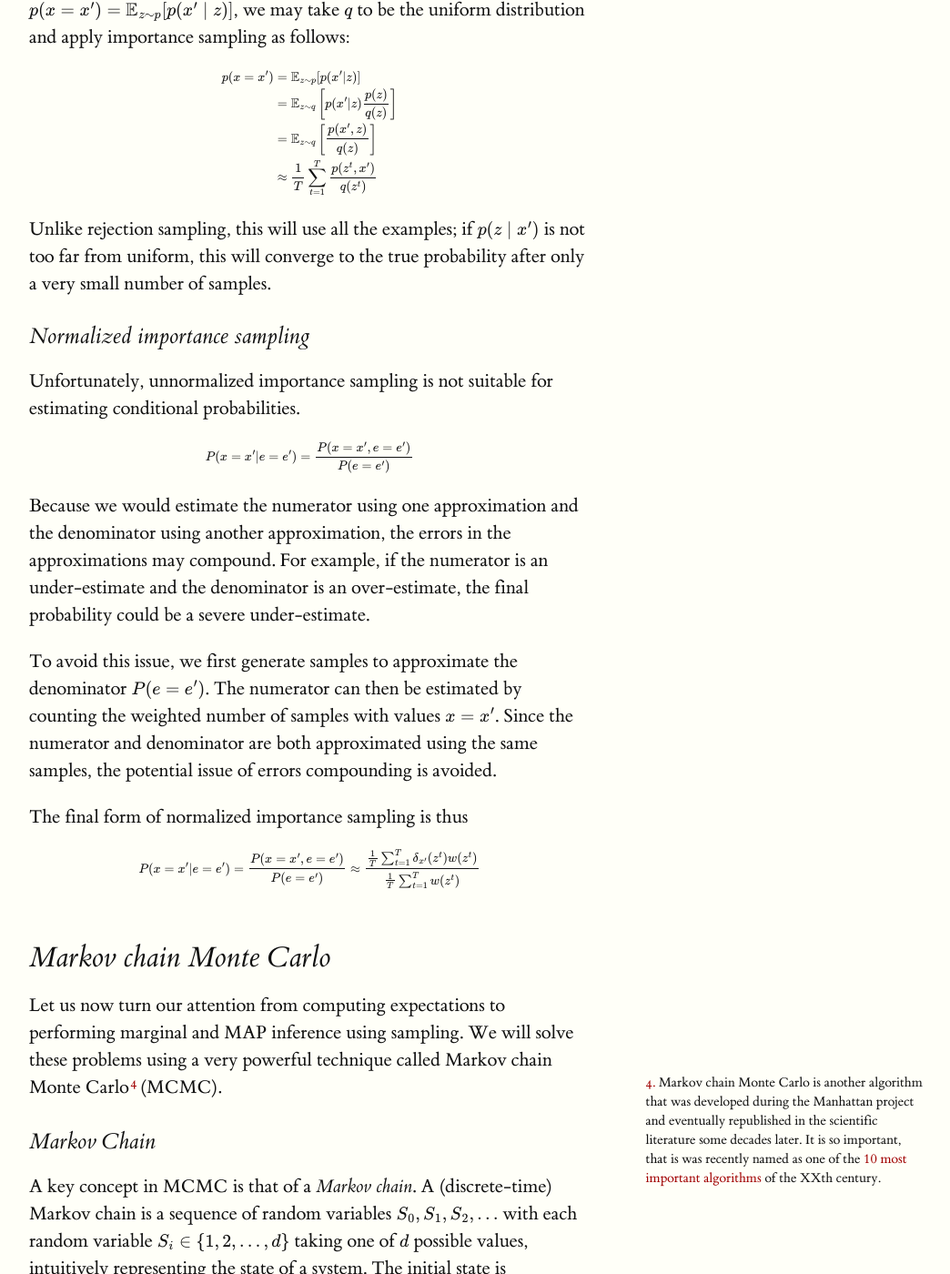
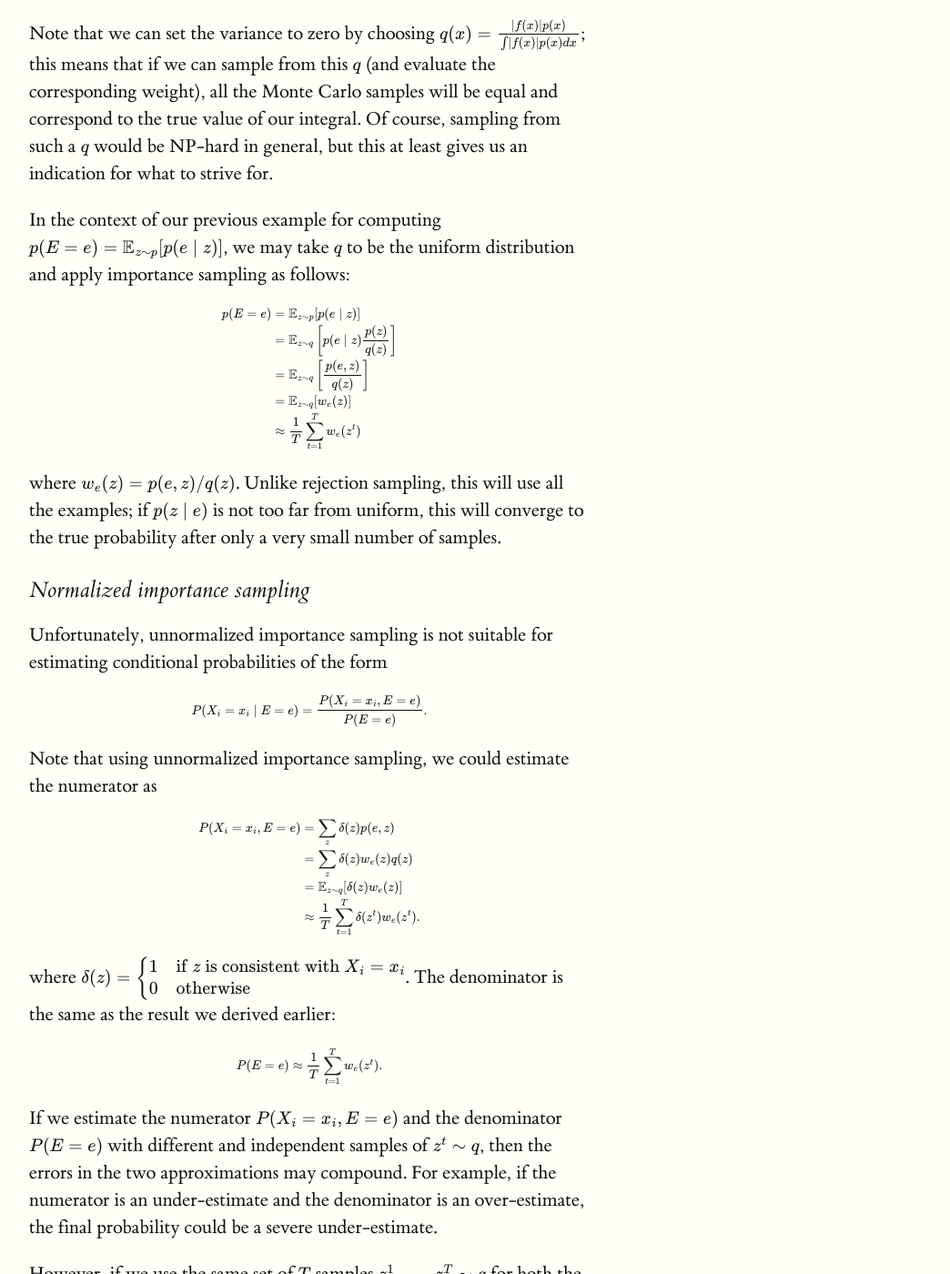
Before and after one commit to ermongroup/cs228-notes, a Jekyll site: the page built from inference/sampling/index.md, in a window 1280 px wide and 1400 px high, scrolled down 4149 px. Shown: the whole window at 91% size, without its empty margins (128-1172 px from the left). Built offline with Jekyll 4.4.1, drawn with Linux system fonts in a browser that asks for light colours; formulas are drawn with MathJax 3; some of the changed text lies outside the part shown.

Commit message:
Add more detail to importance sampling notes

```diff
--- a/inference/sampling/index.md
+++ b/inference/sampling/index.md
@@ -2,6 +2,8 @@
 layout: post
 title: Sampling methods
 ---
+$$\newcommand{iid}{\overset{\text{i.i.d.}}{\sim}}$$
+
 In practice, the probabilistic models that we use are often quite complex, and simple algorithms like variable elimination may be too slow for them. In fact, many interesting classes of models may not admit exact polynomial-time solutions at all, and for this reason, much research effort in machine learning is spent on developing algorithms that yield *approximate* solutions to the inference problem. This section begins our study of such algorithms.
 
 There exist two main families of approximate algorithms: *variational* methods{% include sidenote.html id="note-variational" note="Variational inference methods take their name from the *calculus of variations*, which deals with optimizing functions that take other functions as arguments." %}, which formulate inference as an optimization problem, as well as *sampling* methods, which produce answers by repeatedly generating random numbers from a distribution of interest.
@@ -10,7 +12,7 @@ Sampling methods can be used to perform both marginal and MAP inference queries;
 
 ## Sampling from a probability distribution
 
-As a warm-up, let's think for a minute how we might sample from a multinomial distribution with $$k$$ possible outcomes and associated probabilities $$\theta_1,\ldots,\theta_k$$.
+As a warm-up, let's think for a minute how we might sample from a multinomial distribution with $$k$$ possible outcomes and associated probabilities $$\theta_1, \dotsc, \theta_k$$.
 
 Sampling, in general, is not an easy problem. Our computers can only generate samples from very simple distributions{% include sidenote.html id="note-pseudorandom" note="Even those samples are not truly random. They are actually taken from a deterministic sequence whose statistical properties (e.g. running averages) are indistinguishable from a truly random one. We call such sequences *pseudorandom*." %}, such as the uniform distribution over $$[0,1]$$. All sampling techniques involve calling some kind of simple subroutine multiple times in a clever way.
 
@@ -21,9 +23,9 @@ In our case, we may reduce sampling from a multinomial variable to sampling a si
 
 {% include marginfigure.html id="grade" url="assets/img/grade-model.png" description="Bayes net model describing the performance of a student on an exam. The distribution can be represented a product of conditional probability distributions specified by tables." %}
 
-Our technique for sampling from multinomials naturally extends to Bayesian networks with multinomial variables, via a method called *ancestral* (or *forward*) sampling. Given a probability $$p(x_1,...,x_n)$$ specified by a Bayes net, we sample variables in topological order. In other words, we start by sampling the variables with no parents; then we sample from the next generation by conditioning these variables' CPDs to values sampled at the first step. We proceed like this until the $$n$$ variables have been sampled.
+Our technique for sampling from multinomials naturally extends to Bayesian networks with multinomial variables, via a method called *ancestral* (or *forward*) sampling. Given a probability $$p(x_1, \dotsc, x_n)$$ specified by a Bayes net, we sample variables in topological order. We start by sampling the variables with no parents; then we sample from the next generation by conditioning these variables' CPDs to values sampled at the first step. We proceed like this until all $$n$$ variables have been sampled. Importantly, in a Bayesian network over $$n$$ variables, forward sampling allows us to sample from the joint distribution $$\bfx \sim p(\bfx)$$ in linear $$O(n)$$ time by taking exactly 1 multinomial sample from each CPD.
 
-In our earlier model of a student's grade, we would first sample an exam difficulty $$d'$$ and an intelligence level $$i'$$. Then, once we have samples, $$d', i'$$ we generate a student grade $$g'$$ from $$p(g \mid d', i')$$. At each step, we simply perform standard multinomial sampling.
+In our earlier model of a student's grade, we would first sample an exam difficulty $$d'$$ and an intelligence level $$i'$$. Then, once we have samples $$d'$$ and $$i'$$, we generate a student grade $$g'$$ from $$p(g \mid d', i')$$. At each step, we simply perform standard multinomial sampling.
 
 A former CS228 student has created an [interactive web simulation](http://pgmlearning.herokuapp.com/samplingApp) for visualizing Bayesian network forward sampling methods. Feel free to play around with it and, if you do, please submit any feedback or bugs through the Feedback button on the web app.
 
@@ -33,82 +35,120 @@ Sampling from a distribution lets us perform many useful tasks, including margin
 
 $$ \E_{x \sim p}[f(x)] = \sum_x f(x) p(x). $$
 
-If $$f(x)$$ does not have a special structure that matches the Bayes net structure of $$p$$, this integral will be impossible to perform analytically; instead, we will approximate it using a large number of samples from $$p$$. Algorithms that construct solutions based on a large number of samples from a given distribution are referred to as Monte Carlo (MC) methods{% include sidenote.html id="note-mc" note="The name Monte Carlo refers to a famous casino in the city of Monaco. The term was originally coined as a codeword by physicists working on the atomic bomb as part of the secret Manhattan project." %}.
+If $$f(x)$$ does not have special structure that matches the Bayes net structure of $$p$$, this integral will be impossible to perform analytically; instead, we will approximate it using a large number of samples from $$p$$. Algorithms that construct solutions based on a large number of samples from a given distribution are referred to as Monte Carlo (MC) methods{% include sidenote.html id="note-mc" note="The name Monte Carlo refers to a famous casino in the city of Monaco. The term was originally coined as a codeword by physicists working on the atomic bomb as part of the secret Manhattan project." %}.
 
 Monte Carlo integration is an important instantiation of the general Monte Carlo principle. This technique approximates a target expectation with
 
-$$ \E_{x \sim p}[f(x)] \approx \frac{1}{T} \sum_{t=1}^T f(x^t), $$
+$$ \E_{x \sim p}[f(x)] \approx I_T = \frac{1}{T} \sum_{t=1}^T f(x^t), $$
 
-where $$x^1,\ldots,x^T$$ are samples drawn according to $$p$$.
+where $$x^1, \dotsc, x^T$$ are samples drawn according to $$p$$. It can be shown that
 
-It is easy to show that the expected value of $$I_T$$, the MC estimate, equals the true integral. We say that $$I_T$$ is an unbiased estimator for $$\E_{x \sim p}[f(x)]$$. Moreover as $$I_T \to \E_{x \sim p}[f(x)]$$ as $$T \to \infty$$. Finally, we can show that the variance of $$I_T$$ equals $$\text{Var}_P(f(x))/T$$, which can be made arbitrarily small with $$T$$.
+$$
+\begin{align*}
+\E_{x^1, \dotsc, x^T \iid p} [I_T] &= \E_{x \sim p}[f(x)] \\
+\text{Var}_{x^1, \dotsc, x^T \iid p} [I_T] &= \frac{1}{T} \text{Var}_{x \sim p} [f(x)]
+\end{align*}
+$$
+
+The first equation says that the MC estimate $$I_T$$ is an unbiased estimator for $$\E_{x \sim p}[f(x)]$$. The two equations together show that $$I_T \to \E_{x \sim p}[f(x)]$$ as $$T \to \infty$$; in particular, the variance of $$I_T$$ can be made arbitrarily small with enough samples.
 
 ### Rejection sampling
 
 {% include marginfigure.html id="rejection" url="assets/img/rejection-sampling.png" description="Graphical illustration of rejection sampling. We may compute the area of circle by drawing uniform samples from the square; the fraction of points that fall in the circle represents its area. This method breaks down if the size of the circle is small relative to the size of the square." %}
 A special case of Monte Carlo integration is rejection sampling. We may use it to compute the area of a region $$R$$ by sampling in a larger region with a known area and recording the fraction of samples that falls within $$R$$.
 
-For example, we may use rejection sampling to compute marginal probabilities of the form $$p(x=x')$$: we may write this probability as $$\E_{x\sim p}[\Ind(x=x')]$$ and then take the Monte Carlo approximation. This will amount to sampling many samples from $$p$$ and keeping ones that are consistent with the value of the marginal.
+For example, suppose we have a Bayesian network over the set of variables $$X = Z \cup E$$. We may use rejection sampling to compute marginal probabilities $$p(E=e)$$. We can rewrite the probability as
+
+$$ p(E=e) = \sum_z p(Z=z, E=e) = \sum_x p(x) \Ind(E=e) = \E_{x \sim p}[\Ind(E=e)] $$
+
+and then take the Monte Carlo approximation. This will amount to sampling many samples from $$p$$ and keeping ones that are consistent with the value of the marginal.
 
 ### Importance sampling
 
-Unfortunately, this procedure is very wasteful. If $$p(x=x')$$ equals, say, 1%, then we will discard 99% of all samples.
+Unfortunately, rejection sampling can be very wasteful. If $$p(E=e)$$ equals, say, 1%, then we will discard 99% of all samples.
 
-A better way of computing such integrals is via an approach called *importance sampling*. The main idea is to sample from a distribution $$q$$ (hopefully roughly proportional to $$f \cdot p$$), and then *reweight* the samples in a principled way, so that their sum still approximates the desired integral.
+A better way of computing such integrals is via an approach called *importance sampling*. The main idea is to sample from a distribution $$q$$ (hopefully roughly proportional to $$f \cdot p$$), and then *reweigh* the samples in a principled way, so that their sum still approximates the desired integral.
 
 More formally, suppose we are interested in computing $$\E_{x \sim p}[f(x)]$$. We may rewrite this integral as
 
 $$
 \begin{align*}
 \E_{x \sim p}[f(x)]
-& = \sum_{x} f(x) p(x) \\
-& = \sum_{x} f(x) \frac{p(x)}{q(x)} q(x) \\
-& = \E_{x \sim q}[f(x)w(x)] \\
-& \approx \frac{1}{T} \sum_{t=1}^T f(x^t) w(x^t)
+&= \sum_x f(x) p(x) \\
+&= \sum_x f(x) \frac{p(x)}{q(x)} q(x) \\
+&= \E_{x \sim q}[ f(x)w(x) ] \\
+&\approx \frac{1}{T} \sum_{t=1}^T f(x^t) w(x^t)
 \end{align*}
 $$
 
-where $$w(x) = \frac{p(x)}{q(x)}$$. In other words, we may instead take samples from $$q$$ and reweigh them with $$w(x)$$; the expected value of this Monte Carlo approximation will be the original integral.
+where $$w(x) = \frac{p(x)}{q(x)}$$ and the samples $$x^t$$ are drawn from $$q$$. In other words, we may instead take samples from $$q$$ and reweigh them with $$w(x)$$; the expected value of this Monte Carlo approximation will be the original integral.
 
-Now the variance of this new estimator equals
+The variance of this new estimator is
 
 $$
-\text{Var}_{x \sim q}(f(x)w(x)) = \E_{x \sim q} [f^2(x) w^2(x)] - \E_{x \sim q} [f(x) w(x)]^2 \geq 0
+\text{Var}_{x \sim q}[ f(x)w(x) ] = \E_{x \sim q} [f^2(x) w^2(x)] - \E_{x \sim q} [f(x) w(x)]^2 \geq 0 .
 $$
 
 Note that we can set the variance to zero by choosing $$q(x) = \frac{\lvert f(x) \rvert p(x)}{\int \lvert f(x) \rvert p(x) dx}$$; this means that if we can sample from this $$q$$ (and evaluate the corresponding weight), all the Monte Carlo samples will be equal and correspond to the true value of our integral. Of course, sampling from such a $$q$$ would be NP-hard in general, but this at least gives us an indication for what to strive for.
 
-In the context of our previous example for computing $$p(x=x') = \E_{z\sim p}[p(x' \mid z)]$$, we may take $$q$$ to be the uniform distribution and apply importance sampling as follows:
+In the context of our previous example for computing $$p(E=e) = \E_{z \sim p}[p(e \mid z)]$$, we may take $$q$$ to be the uniform distribution and apply importance sampling as follows:
 
 $$
 \begin{align*}
-p(x=x')
-& = \E_{z\sim p}[p(x'|z)] \\
-& = \E_{z\sim q}\left[ p(x'|z)\frac{p(z)}{q(z)} \right] \\
-& = \E_{z\sim q}\left[\frac{p(x',z)}{q(z)} \right] \\
-& \approx \frac{1}{T} \sum_{t=1}^T \frac{p(z^t, x')}{q(z^t)}
+p(E=e)
+&= \E_{z\sim p}[p(e \mid z)] \\
+&= \E_{z\sim q}\left[ p(e \mid z)\frac{p(z)}{q(z)} \right] \\
+&= \E_{z\sim q}\left[\frac{p(e,z)}{q(z)} \right] \\
+&= \E_{z\sim q} [w_e(z)] \\
+&\approx \frac{1}{T} \sum_{t=1}^T w_e(z^t)
 \end{align*}
 $$
 
-Unlike rejection sampling, this will use all the examples; if $$p(z \mid x')$$ is not too far from uniform, this will converge to the true probability after only a very small number of samples.
+where $$w_e(z) = p(e, z)/q(z)$$. Unlike rejection sampling, this will use all the examples; if $$p(z \mid e)$$ is not too far from uniform, this will converge to the true probability after only a very small number of samples.
 
 ### Normalized importance sampling
 
-Unfortunately, unnormalized importance sampling is not suitable for estimating conditional probabilities.
+Unfortunately, unnormalized importance sampling is not suitable for estimating conditional probabilities of the form
 
-$$ P(x=x'|e=e') = \frac{P(x=x', e=e')}{P(e=e')} $$
+$$ P(X_i=x_i \mid E=e) = \frac{P(X_i=x_i, E=e)}{P(E=e)}. $$
 
-Because we would estimate the numerator using one approximation and the denominator using another approximation, the errors in the approximations may compound. For example, if the numerator is an under-estimate and the denominator is an over-estimate, the final probability could be a severe under-estimate.
-
-To avoid this issue, we first generate samples to approximate the denominator $$P(e=e')$$. The numerator can then be estimated by counting the weighted number of samples with values $$x=x'$$. Since the numerator and denominator are both approximated using the same samples, the potential issue of errors compounding is avoided.
-
-The final form of normalized importance sampling is thus
+Note that using unnormalized importance sampling, we could estimate the numerator as
 
 $$
-P(x=x'|e=e')
-= \frac{P(x=x', e=e')}{P(e=e')}
-\approx \frac{\frac{1}{T}\sum_{t=1}^T \delta_{x'}(z^t)w(z^t)}{\frac{1}{T}\sum_{t=1}^T w(z^t)}
+\begin{align*}
+P(X_i=x_i, E=e)
+&= \sum_z \delta(z) p(e, z) \\
+&= \sum_z \delta(z) w_e(z) q(z) \\
+&= \E_{z \sim q}[ \delta(z) w_e(z) ] \\
+&\approx \frac{1}{T} \sum_{t=1}^T \delta(z^t) w_e(z^t).
+\end{align*}
 $$
+
+where $$\delta(z) = \begin{cases}1 & \text{if $z$ is consistent with $X_i = x_i$} \\ 0 & \text{otherwise}\end{cases}$$. The denominator is the same as the result we derived earlier:
+
+$$ P(E=e) \approx \frac{1}{T} \sum_{t=1}^T w_e(z^t). $$
+
+If we estimate the numerator $$P(X_i=x_i, E=e)$$ and the denominator $$P(E=e)$$ with different and independent samples of $$z^t \sim q$$, then the errors in the two approximations may compound. For example, if the numerator is an under-estimate and the denominator is an over-estimate, the final probability could be a severe under-estimate.
+
+However, if we use the same set of $$T$$ samples $$z^1, \dotsc, z^T \sim q$$ for both the numerator and denominator, we avoid this issue of compounding errors. Thus, the final form of normalized importance sampling is
+
+$$
+\hat{P}(X_i=x_i \mid E=e)
+= \frac{\frac{1}{T} \sum_{t=1}^T \delta(z^t) w_e(z^t)}
+       {\frac{1}{T} \sum_{t=1}^T w_e(z^t)}
+$$
+
+Unfortunately, there is one drawback to the normalized importance sampling estimator, which is that it is *biased*. If $$T = 1$$, then we have
+
+$$
+    \E_{z \sim q} [\hat{P}(X_i=x_i \mid E=e)]
+    = \E_{z \sim q} [\delta(z)]
+    \neq P(X_i=x_i, E=e)
+$$
+
+Fortunately, because the numerator and denominator are both unbiased, the normalized importance sampling estimator remains *asymptotically unbiased*, meaning that
+
+$$ \lim_{T \to \infty} \hat{P}(X_i=x_i \mid E=e) = P(X_i=x_i, E=e). $$
 
 
 ## Markov chain Monte Carlo
```
